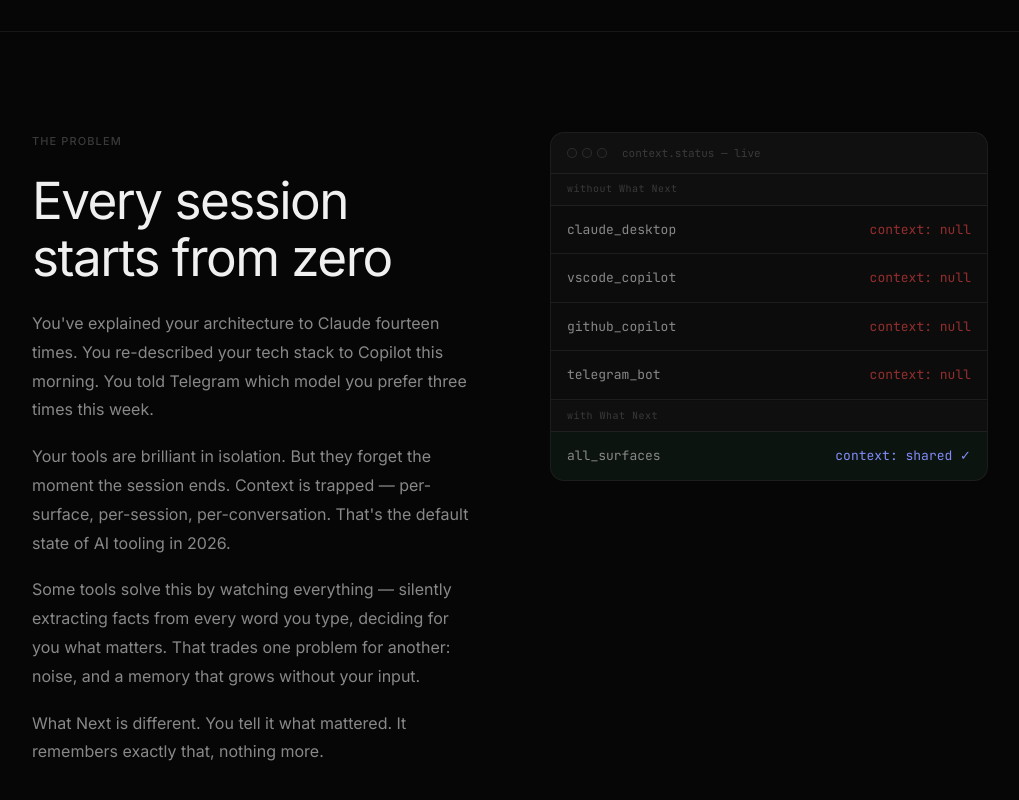
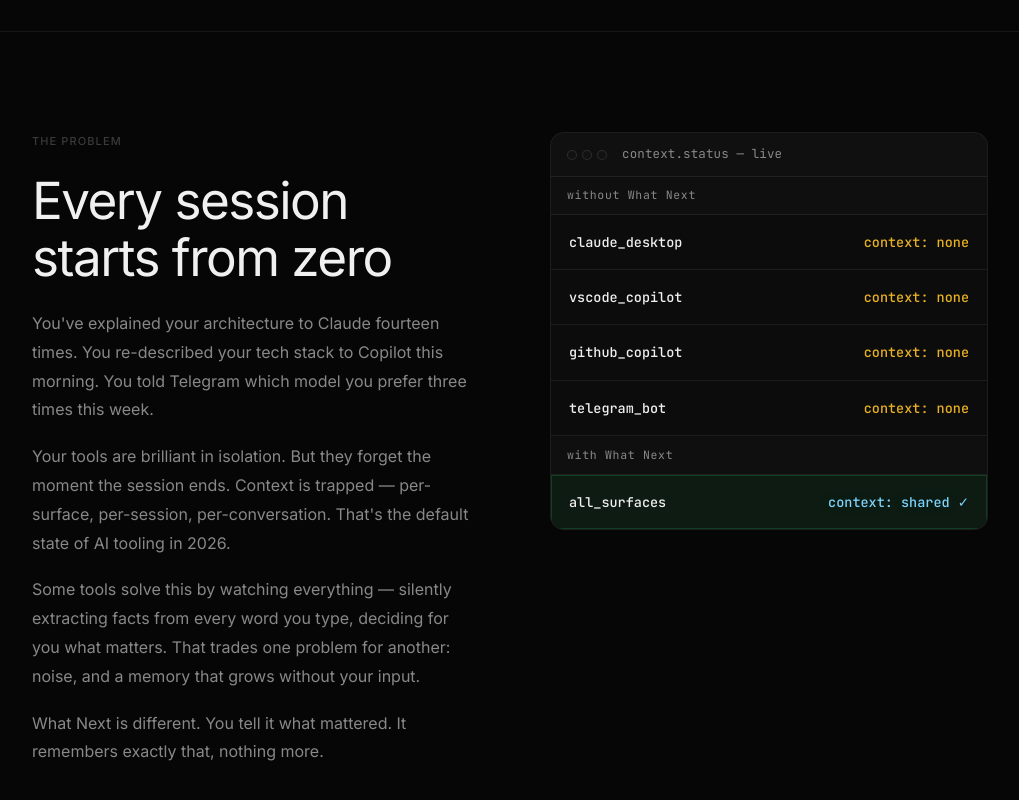
Before and after one commit to Danz0zn17/what-next, a website: page landing/index.html in a window 1280 px wide. Shown: the part 1000-1800 px from the top of the page, without its empty margins (130-1149 px from the left). Drawn offline with Linux system fonts and the light colour scheme.

Commit message:
feat(landing): improve readability in diagnostic and status UI

```diff
--- a/landing/index.html
+++ b/landing/index.html
@@ -392,7 +392,7 @@
       border-radius: var(--r-lg);
       overflow: hidden;
       font-family: 'JetBrains Mono', monospace;
-      font-size: 13px;
+      font-size: 14px;
     }
 
     .diag-bar {
@@ -413,14 +413,19 @@
       border: 1px solid var(--border-mid);
     }
 
-    .diag-title { margin-left: 8px; font-size: 11px; color: var(--text-3); }
+    .diag-title {
+      margin-left: 8px;
+      font-size: 12.5px;
+      color: var(--text-2);
+      letter-spacing: 0.01em;
+    }
 
     .diag-section {
-      padding: 7px 16px;
-      font-size: 10px;
-      color: var(--text-3);
+      padding: 9px 16px;
+      font-size: 11.5px;
+      color: var(--text-2);
       border-bottom: 1px solid var(--border);
-      letter-spacing: 0.05em;
+      letter-spacing: 0.06em;
       background: rgba(255,255,255,0.01);
     }
 
@@ -428,20 +433,29 @@
       display: flex;
       align-items: center;
       justify-content: space-between;
-      padding: 13px 16px;
+      padding: 16px 18px;
       border-bottom: 1px solid var(--border);
       transition: background 0.4s;
     }
     .diag-row:last-child { border-bottom: none; }
-    .diag-row.lit { background: rgba(34,197,94,0.045); }
-
-    .diag-key { color: var(--text-2); }
+    .diag-row.lit {
+      background: rgba(34,197,94,0.08);
+      box-shadow: inset 0 0 0 1px rgba(34,197,94,0.2);
+    }
+
+    .diag-key {
+      color: var(--text-1);
+      font-size: 13.5px;
+      font-weight: 500;
+    }
 
     .diag-val {
+      font-size: 13.5px;
+      font-weight: 500;
       transition: color 0.4s, opacity 0.4s;
     }
-    .diag-val.null   { color: var(--red); opacity: 0.6; }
-    .diag-val.shared { color: var(--accent-light); }
+    .diag-val.null   { color: #fbbf24; opacity: 0.92; }
+    .diag-val.shared { color: #7dd3fc; text-shadow: 0 0 18px rgba(125,211,252,0.16); }
 
     /* ══════ HOW IT WORKS ══════ */
     .how {
@@ -472,7 +486,7 @@
       border-radius: var(--r-lg);
       overflow: hidden;
       font-family: 'JetBrains Mono', monospace;
-      font-size: 13.5px;
+      font-size: 14.5px;
     }
 
     .term-bar {
@@ -493,17 +507,18 @@
       background: var(--bg-2);
     }
 
-    .term-label { margin-left: 8px; font-size: 11.5px; color: var(--text-3); }
+    .term-label { margin-left: 8px; font-size: 12.5px; color: var(--text-2); }
 
     .term-body {
       padding: 26px 26px 28px;
-      line-height: 1.85;
+      line-height: 1.95;
+      font-size: 14px;
       min-height: 300px;
     }
 
     .term-line { display: block; }
-    .t-dim     { color: var(--text-3); }
-    .t-prompt  { color: var(--text-3); margin-right: 8px; user-select: none; }
+    .t-dim     { color: var(--text-2); }
+    .t-prompt  { color: var(--text-2); margin-right: 8px; user-select: none; }
     .t-fn      { color: var(--accent-light); }
     .t-str     { color: #86efac; }
     .t-key     { color: #93c5fd; }
@@ -638,18 +653,19 @@
     }
 
     .surface-name {
-      font-size: 12.5px;
+      font-size: 13.5px;
       font-weight: 500;
-      color: var(--text-2);
+      color: var(--text-1);
       text-align: center;
       line-height: 1.3;
     }
 
     .surface-status {
-      font-size: 10px;
-      letter-spacing: 0.07em;
+      font-size: 11.5px;
+      font-weight: 600;
+      letter-spacing: 0.06em;
       text-transform: uppercase;
-      color: var(--text-3);
+      color: var(--text-2);
       font-family: 'JetBrains Mono', monospace;
     }
     .surface-card.live .surface-status { color: var(--green); }
@@ -688,8 +704,8 @@
     .setup-col { background: var(--bg-1); padding: 28px; }
 
     .setup-col-label {
-      font-size: 11px;
-      color: var(--text-3);
+      font-size: 12px;
+      color: var(--text-2);
       letter-spacing: 0.06em;
       text-transform: uppercase;
       margin-bottom: 18px;
@@ -698,7 +714,8 @@
 
     .code {
       font-family: 'JetBrains Mono', monospace;
-      font-size: 12.5px;
+      font-size: 13.5px;
+      color: var(--text-1);
       line-height: 1.85;
     }
 
@@ -1016,24 +1033,24 @@
           <div class="diag-section">without What Next</div>
           <div class="diag-row">
             <span class="diag-key">claude_desktop</span>
-            <span class="diag-val null" id="d-claude">context: null</span>
+            <span class="diag-val null" id="d-claude">context: none</span>
           </div>
           <div class="diag-row">
             <span class="diag-key">vscode_copilot</span>
-            <span class="diag-val null" id="d-vscode">context: null</span>
+            <span class="diag-val null" id="d-vscode">context: none</span>
           </div>
           <div class="diag-row">
             <span class="diag-key">github_copilot</span>
-            <span class="diag-val null" id="d-gh">context: null</span>
+            <span class="diag-val null" id="d-gh">context: none</span>
           </div>
           <div class="diag-row">
             <span class="diag-key">telegram_bot</span>
-            <span class="diag-val null" id="d-tg">context: null</span>
+            <span class="diag-val null" id="d-tg">context: none</span>
           </div>
           <div class="diag-section" style="margin-top:1px">with What Next</div>
           <div class="diag-row" id="diag-all-row">
             <span class="diag-key">all_surfaces</span>
-            <span class="diag-val" id="d-all" style="color:var(--text-3)">waiting&hellip;</span>
+            <span class="diag-val" id="d-all" style="color:var(--text-3)">standby&hellip;</span>
           </div>
         </div>
       </div>
```
